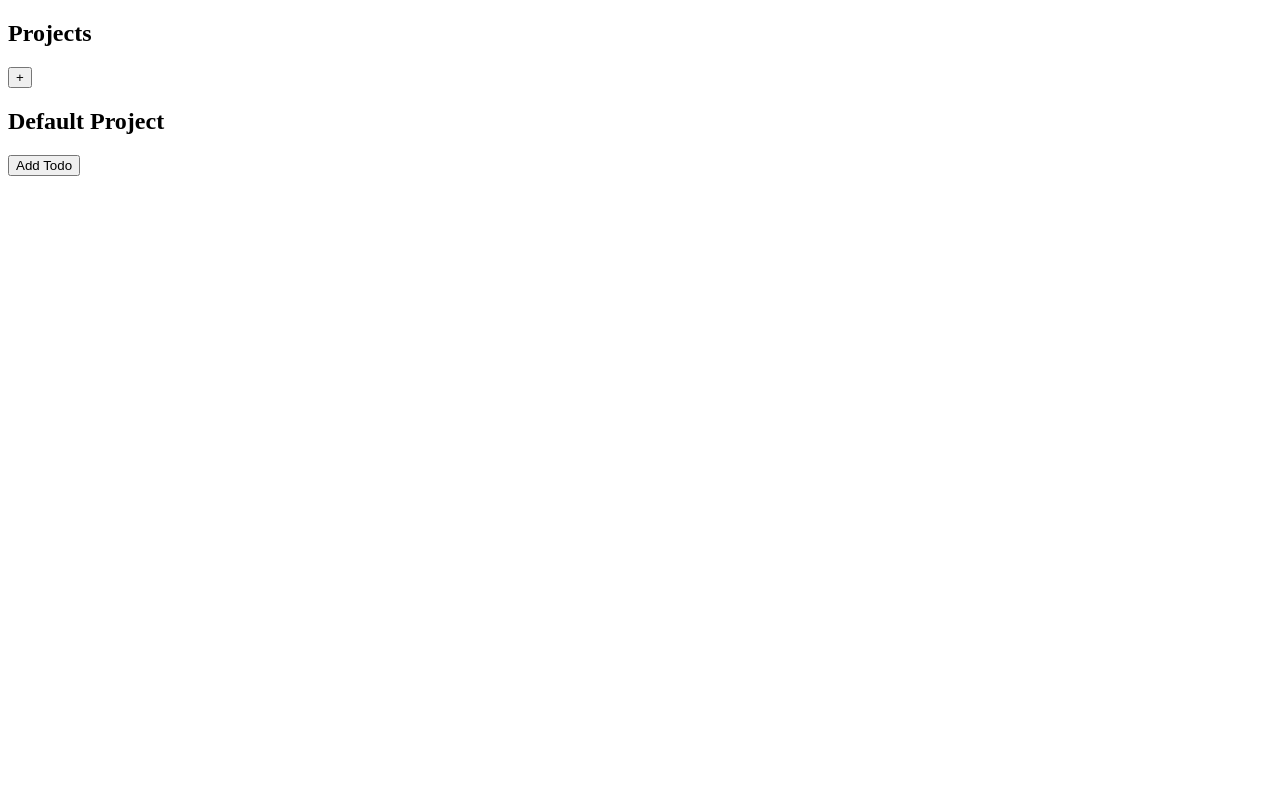
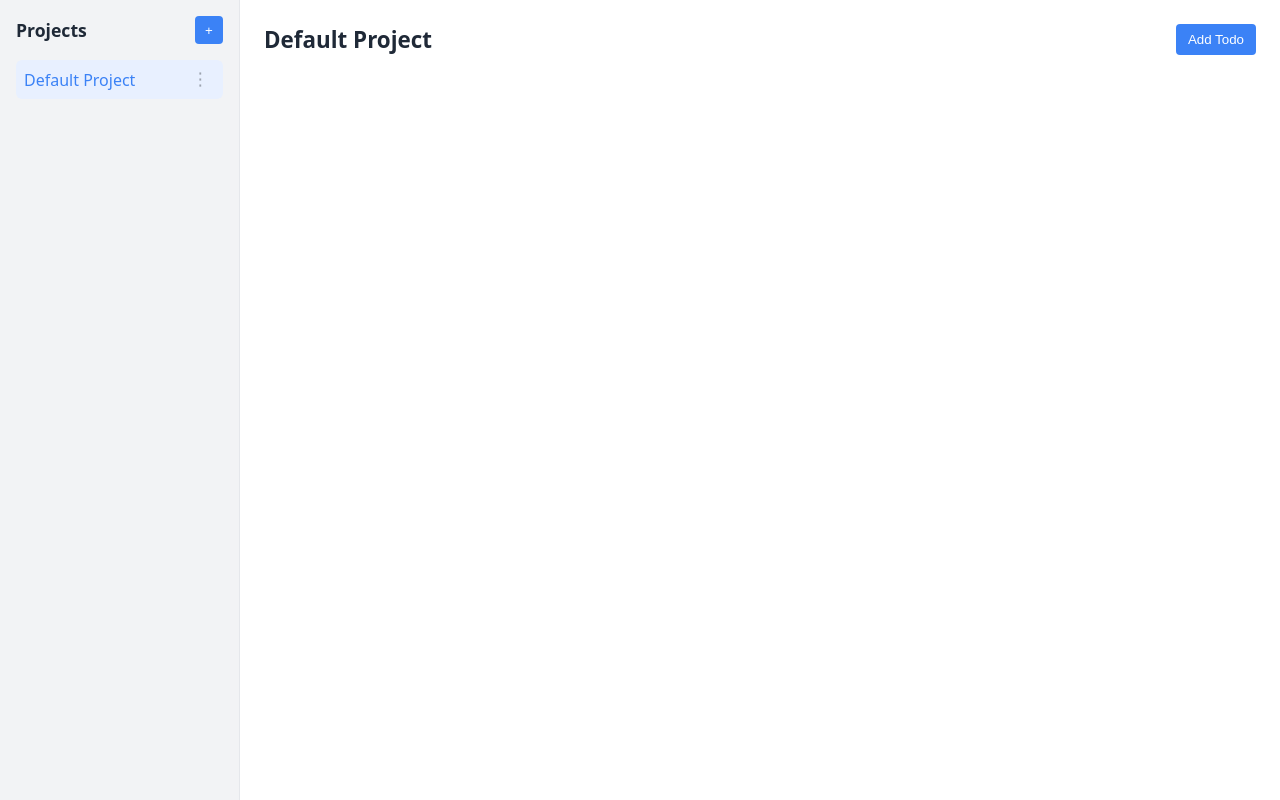
Before and after one commit to captainkell0gs/TodoList, a plain HTML site: page src/index.html in a window 1280 px wide. Drawn offline with Linux system fonts and the light colour scheme.

Commit message:
Revert "add css file"
This reverts commit 96f83dc3155d9857589734369e6d8177ee581769.

```diff
--- a/src/index.html
+++ b/src/index.html
@@ -4,6 +4,7 @@
     <meta charset="UTF-8">
     <meta name="viewport" content="width=device-width, initial-scale=1.0">
     <title>Todo List</title>
+    <link rel="stylesheet" href="./style.css">
 </head>
 <body>
     <div id="todo-app">
@@ -100,5 +101,7 @@
             </div>
         </div>
     </template>
+
+    <script type="module" src="./modules/index.js"></script>
 </body>
 </html>
--- a/src/modules/index.js
+++ b/src/modules/index.js
@@ -1,5 +1,4 @@
 import Dom from "./dom.js";
-import '../style.css';
 
 const dom = new Dom();
 dom.init();
```
